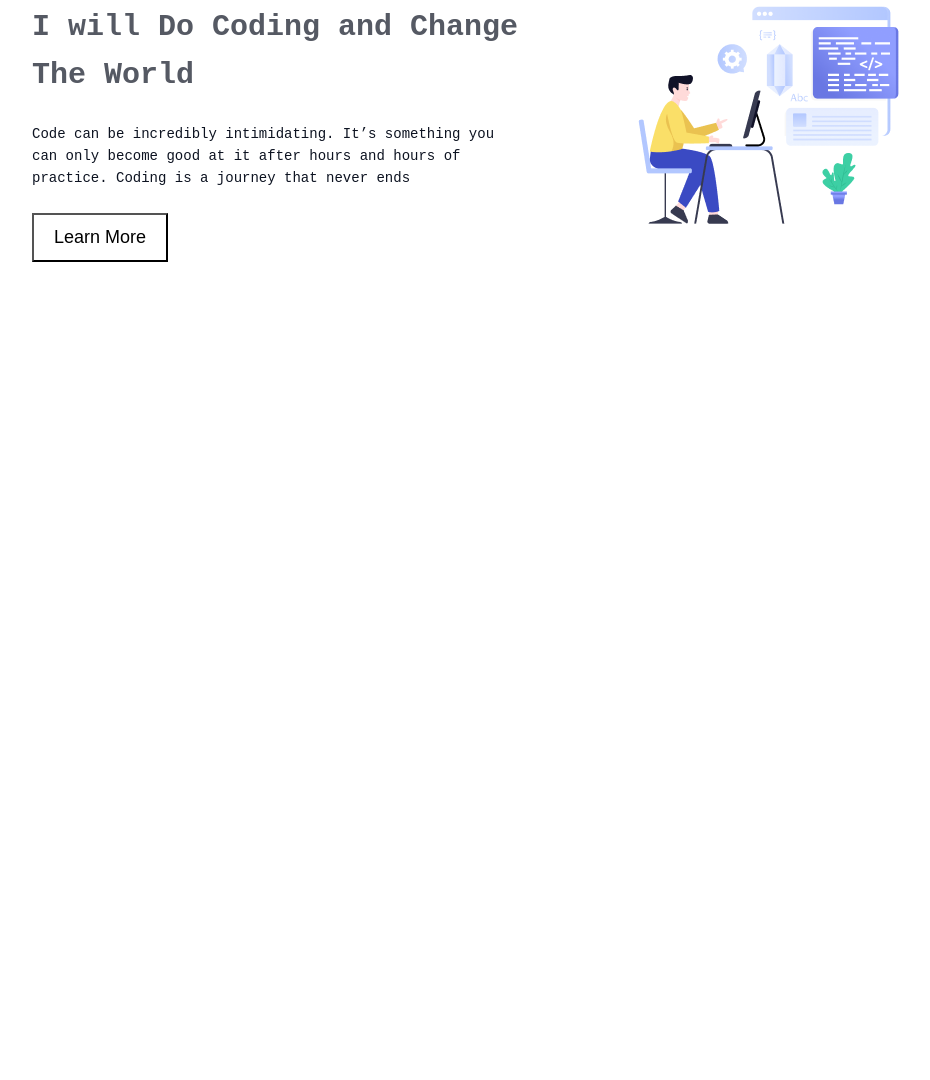
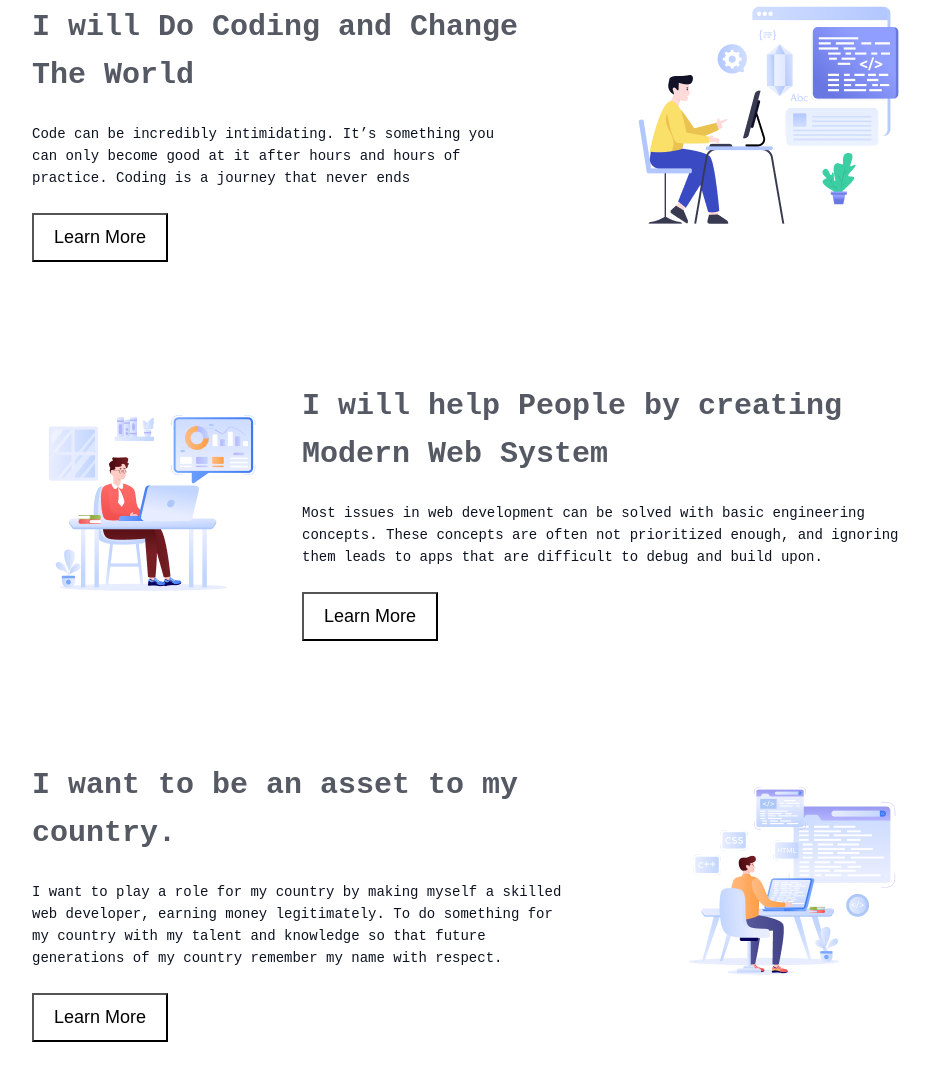
Before and after one commit to Mohibul880/Challenge-Begins-main, a plain HTML site: page index.html in a window 1280 px wide. Shown: the part 1012-2092 px from the top of the page, without its empty margins (168-1098 px from the left). Before the commit the page ends 1374 px from the top, so only its background shows below. Drawn offline with Linux system fonts and the light colour scheme; a web font is replaced by a local one.

Commit message:
group 3 and group 4 part add

```diff
--- a/index.html
+++ b/index.html
@@ -54,5 +54,51 @@
                 />
               </div>
             </div>
+            <div class="second-flex-container">
+                <div class="frist-flex-content">
+                  <h3>I will help People by creating Modern Web System</h3>
+                  <p>
+                    Most issues in web development can be solved with basic
+                    engineering concepts. These concepts are often not prioritized
+                    enough, and ignoring them leads to apps that are difficult to
+                    debug and build upon.
+                  </p>
+                  <a href="https://medium.com/" target="_blank"
+                    ><button class="primary-btn">Learn More</button></a
+                  >
+                </div>
+                <div class="frist-flex-img">
+                  <img
+                    src="assets/Group 3.png"
+                    alt="Boy sitting on chair coding"
+                  />
+                </div>
+              </div>
+              <div class="frist-flex-container">
+                <div class="frist-flex-content">
+                  <h3>I want to be an asset to my country.</h3>
+                  <p>
+                    I want to play a role for my country by making myself a skilled
+                    web developer, earning money legitimately. To do something for
+                    my country with my talent and knowledge so that future
+                    generations of my country remember my name with respect.
+                  </p>
+                  <a href="https://medium.com/" target="_blank"
+                    ><button class="primary-btn">Learn More</button></a
+                  >
+                </div>
+                <div class="frist-flex-img">
+                  <img
+                    src="assets/Group 4.png"
+                    alt="Boy sitting on chair coding"
+                  />
+                </div>
+              </div>
+            </div>
+          </section>
+
+
+
+
 </body>
 </html>
```
